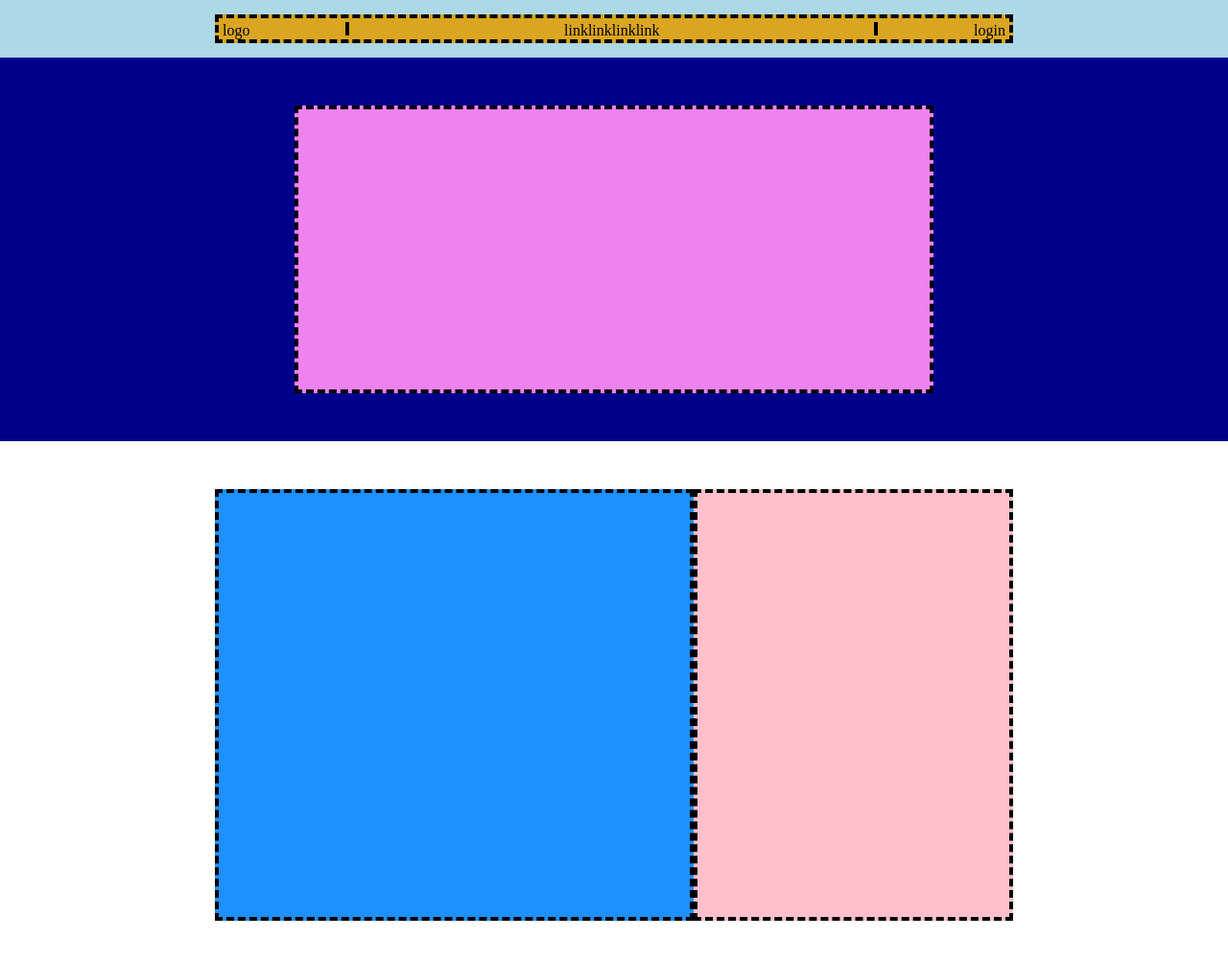
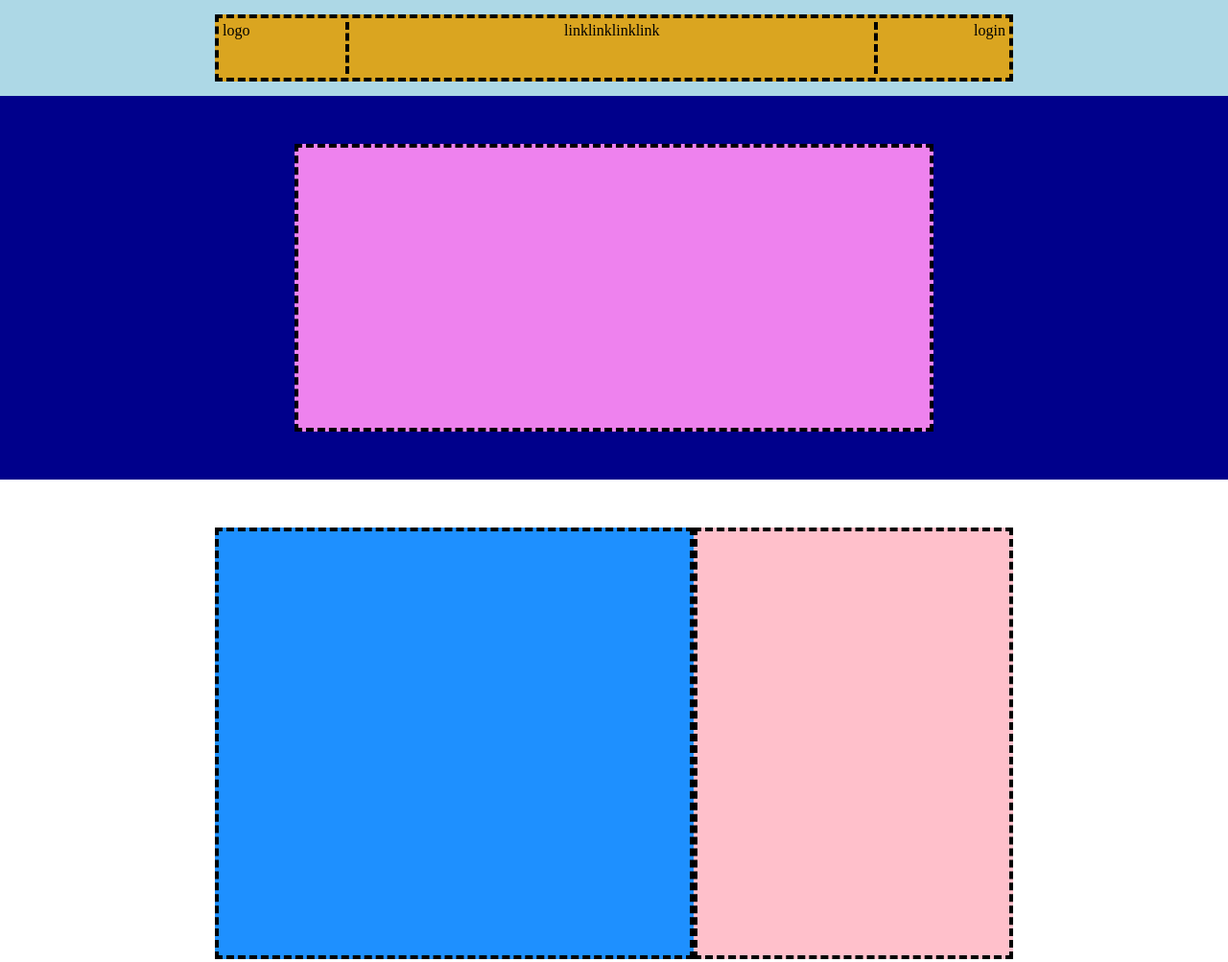
Before and after one commit to estherpinos/htmlcss-struttura-discord, a plain HTML site: page index.html in a window 1280 px wide. Shown: the top 1003 px of the page at 96% size. Drawn offline with Linux system fonts and the light colour scheme.

Commit message:
edit [header]

```diff
--- a/css/style.css
+++ b/css/style.css
@@ -3,15 +3,6 @@
   padding: 0;
   box-sizing: border-box;
 }
-
-/* HEADER */
-
-header{
-  background-color: #ADD8E6; /*delete after*/
-  height: 60px;
-  padding-top:15px ;
-}
-
 
 .container-flex {
   display: flex;
@@ -19,12 +10,19 @@ header{
   margin: 0px auto;
   width: 65%;
   max-width: 1200px;
+}
+
+/* HEADER */
+
+header{
+  background-color: #ADD8E6; /*delete after*/
+  height: 100px;
+  padding-top:15px ;
+}
 
 
-}
-
 #containerlogo{
-  height: 30px;
+  height: 70px;
   background-color: #DAA520; /*delete after*/
   border-style: dashed;/*delete after*/
   border-width: 4px;/*delete after*/
```
